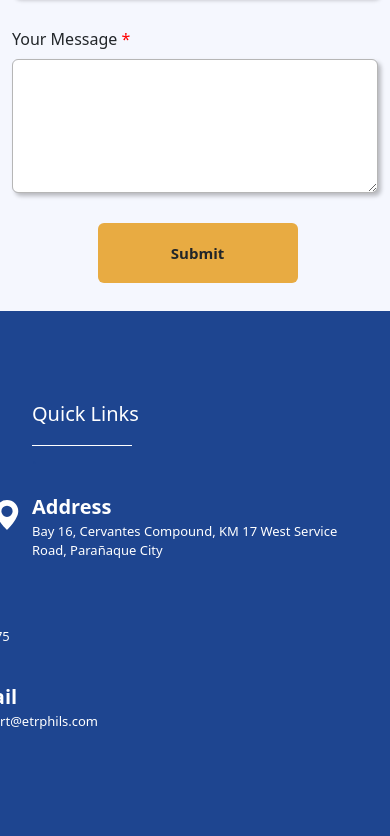
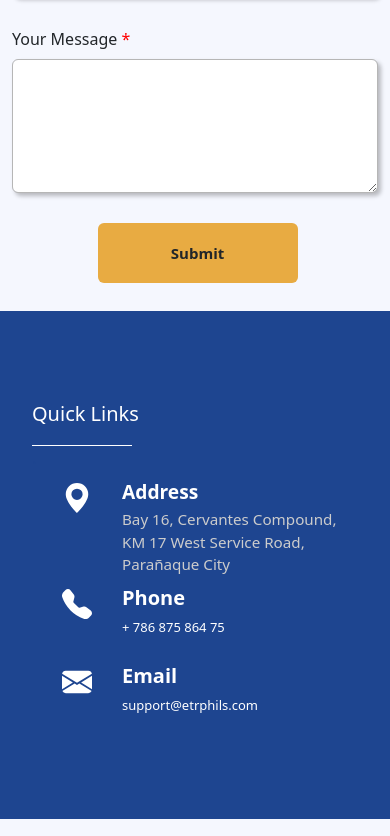
Before and after one commit to etr-abrul/ETR-Web, a plain HTML site: page index.html in a window 390 px wide. Shown: the part 9421-10257 px from the top of the page. Drawn offline with nearby package versions, Linux system fonts and the light colour scheme.

Commit message:
adjust quicklinks

```diff
--- a/index.html
+++ b/index.html
@@ -491,6 +491,7 @@
                     <button type="button btn-2" class="btn" data-bs-toggle="modal" data-bs-target="#exampleModal" id="ContactUsBTNLM">
                         Submit
                     </button>
+
                 </div>
             </div>
         </div>
@@ -506,14 +507,15 @@
                     <div class="custome-line">.</div>
                 </div>
 
-                <div class="col-md-6 col-sm-6">
-                    <div class="AddressIcon">
+                <div class="col-md-6 col-sm-6 d-flex justify-content-center"> <div class="AddressIcon">
                         <svg xmlns="http://www.w3.org/2000/svg" width="30" height="30" fill="white" class="bi bi-geo-alt-fill" viewBox="0 0 16 16">
                             <path d="M8 16s6-5.686 6-10A6 6 0 0 0 2 6c0 4.314 6 10 6 10m0-7a3 3 0 1 1 0-6 3 3 0 0 1 0 6"/>
                         </svg>
+                        <div class="address-text-content">
+                            <h4 id="ContactQL">Address</h4>
+                            <p id="ContactAddressQL">Bay 16, Cervantes Compound, KM 17 West Service Road, Parañaque City </p>
+                        </div>
                     </div>
-                    <h4 id="ContactQL">Address</h4>
-                    <p id="ContactAddressQL">Bay 16, Cervantes Compound, KM 17 West Service Road, Parañaque City </p>
                 </div>
 
                 <div class="col-md-2 col-sm-2">
--- a/system-responsive.css
+++ b/system-responsive.css
@@ -342,6 +342,66 @@
     text-indent: 20px;
 }
 
+/* Styling for each contact block (Address, Phone, Email) - CRITICAL FOR ALIGNMENT */
+.AddressIcon,
+.PhoneIcon,
+.EmailIcon {
+    display: flex !important; /* Makes icon and text block side-by-side */
+    align-items: flex-start !important; /* Aligns content to the top */
+    gap: 10px !important; /* Space between icon and text */
+
+    /* Ensure no conflicting margins pulling the whole block left/right */
+    margin-left: 0 !important;   /* Clear any negative left margin on these containers */
+    margin-right: 0 !important;  /* Clear any negative right margin */
+    /* If you still want to center the whole block within its column,
+       add `d-flex justify-content-center` to the *column* div in HTML
+       as suggested previously. */
+}
+
+/* Specific adjustments for text within contact blocks */
+/* This is where the negative paragraph margins are being targeted */
+.AddressIcon h4,
+.PhoneIcon h4,
+.EmailIcon h4 {
+    font-size: 1.2rem !important;
+    margin-top: 0 !important;
+    margin-bottom: 5px !important;
+    color: #ffffff !important;
+    margin-left: 0 !important;  /* Ensure no negative left margin on H4 */
+    margin-right: 0 !important; /* Ensure no negative right margin on H4 */
+}
+
+.AddressIcon p,
+.PhoneIcon p,
+.EmailIcon p {
+    font-size: 0.95rem !important;
+    margin-top: 0 !important;
+    margin-bottom: 0 !important;
+    color: #cccccc !important;
+    line-height: 1.5 !important;
+    margin-left: 0 !important;  /* CRITICAL: Clear the negative left margin on paragraphs */
+    margin-right: 0 !important; /* Ensure no negative right margin on paragraphs */
+}
+
+/* Ensure SVG icons don't shrink and are vertically aligned */
+.AddressIcon svg,
+.PhoneIcon svg,
+.EmailIcon svg {
+    flex-shrink: 0 !important;
+    margin-top: 3px !important;
+}
+
+    /* You mentioned 'Address' text. The h4 for Address is id="ContactQL" */
+    #ContactQL, #ContactAddressQL {
+        margin-left: 20px !important; /* */
+        margin-right: 0 !important;
+    }
+
+    #PhoneQL, #PhonePQL, #EmailQL, #EmailPQL {
+        margin-top: 0 !important; /* */
+        margin-right: 0 !important;
+        margin-left: 90px !important;
+    }
 
 }
 @media (max-width: 768px) {
```
